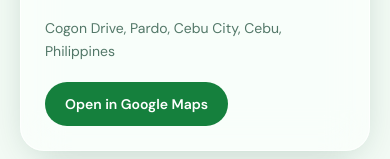
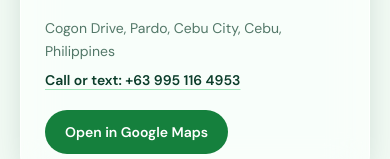
Before and after one commit to JethJason/LuckyPaddle, a Next.js app: page / in a window 390 px wide. Shown: the part 4296-4455 px from the top of the page. Built offline with nearby package versions, Linux system fonts and the light colour scheme; no server answers.

Commit message:
Add phone number to Find us section

```diff
--- a/src/app/page.tsx
+++ b/src/app/page.tsx
@@ -83,6 +83,9 @@ export default function Home() {
           <p className="text-xs font-semibold uppercase tracking-[0.18em] text-court">Find us</p>
           <h2 className="mt-2 font-display text-3xl font-bold">{LOCATION.name}</h2>
           <p className="mt-3 text-sm leading-relaxed text-pine/70">{LOCATION.address}</p>
+          <a href="tel:+639951164953" className="mt-2 w-fit text-sm font-semibold text-pine underline decoration-leaf/40 underline-offset-4 transition hover:text-court">
+            Call or text: +63 995 116 4953
+          </a>
           <a href={MAPS_URL} target="_blank" rel="noreferrer"
             className="mt-5 inline-flex w-fit rounded-full bg-court px-5 py-3 text-sm font-semibold text-white transition hover:bg-pine">
             Open in Google Maps
```
